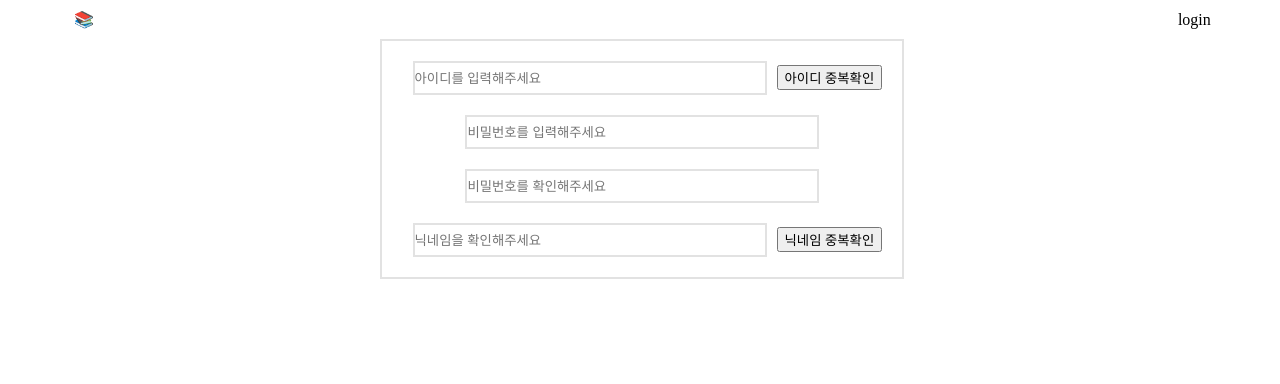
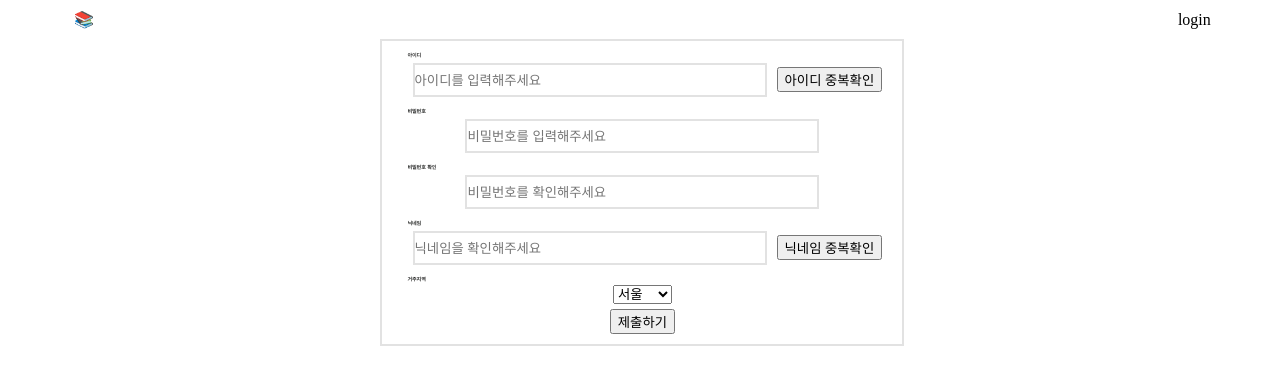
Before and after one commit to yundevingV/BookStore24, a React (Create React App) app: page /join in a window 1280 px wide. Shown: the top 384 px of the page. Built offline with nearby package versions, Linux system fonts and the light colour scheme.

Commit message:
[Feat] : Join 페이지 구현

```diff
--- a/src/pages/Join.tsx
+++ b/src/pages/Join.tsx
@@ -1,9 +1,17 @@
-import React from "react";
+import React,{useState} from "react";
 import Header from "../components/Header";
 
 import { styled } from "styled-components";
 
 export default function Join(){
+
+    // 거주지역 선택 더미 데이터
+    const selectList = ["서울", "인천", "경기도", "부산"];
+    const [selected, setSelected] = useState('');
+
+    const handleSelect = (e : any) => {
+        setSelected(e.target.value);
+      };
     return(
         <Wrapper>
             <Header />
@@ -12,7 +20,13 @@ export default function Join(){
 
                 {/* 아이디 */}
                 <InputContainer>
+
                     <Form>
+
+                        <PDiv>
+                            <P>아이디</P>
+                        </PDiv>
+
                         <Input
                             placeholder='아이디를 입력해주세요' />
                             <OverlapButton>
@@ -24,8 +38,17 @@ export default function Join(){
                 {/* 비밀번호 */}
                 <InputContainer>
                     <Form>
+                        <PDiv>
+                            <P>비밀번호</P>
+                        </PDiv>
+
                         <Input
                             placeholder='비밀번호를 입력해주세요'/>
+
+                        <PDiv>
+                            <P>비밀번호 확인</P>
+                        </PDiv>
+
                         <Input
                             placeholder='비밀번호를 확인해주세요'/>
                     </Form>
@@ -34,6 +57,10 @@ export default function Join(){
                 {/* 닉네임 */}
                 <InputContainer>
                     <Form>
+                        <PDiv>
+                            <P>닉네임</P>
+                        </PDiv>
+
                         <Input
                             placeholder='닉네임을 확인해주세요'/>
                             <OverlapButton>
@@ -41,6 +68,27 @@ export default function Join(){
                             </OverlapButton>
                     </Form>
                 </InputContainer>
+
+                {/* 거주지역 */}
+                <InputContainer>
+                        <PDiv>
+                            <P>거주지역</P>
+                        </PDiv>
+
+                    <select onChange={handleSelect} value={selected}>
+                        {selectList.map((item) => (
+                            <option value={item} key={item}>
+                                {item}
+                            </option>
+                        ))}
+                    </select>
+                </InputContainer>
+
+                <ButtonContainer>
+                    <SubmitButton>
+                        제출하기
+                    </SubmitButton>
+                </ButtonContainer>
             </JoinContainer>
 
         </Wrapper>
@@ -67,6 +115,23 @@ const InputContainer = styled.div`
 margin: 0 auto;
 text-align : center;
 `
+const PDiv = styled.div`
+margin:0px;
+border : 0px;
+
+`
+
+const P = styled.p`
+font-size : 5px;
+text-align : left;
+
+/* 상 오 하 왼 */
+margin : 0px 0px -5px 15px;
+
+font-weight : bold;
+color : #212221;
+
+`
 
 const Form = styled.form`
 `
@@ -90,3 +155,11 @@ padding : 0px;
 `
 const OverlapButton = styled.button`
 `
+const ButtonContainer = styled.div`
+margin: 0 auto;
+text-align : center;
+`
+
+const SubmitButton = styled.button`
+
+`
--- a/src/pages/Login.tsx
+++ b/src/pages/Login.tsx
@@ -6,16 +6,21 @@ import { styled } from "styled-components";
 
 export default function Login() {
 
-    const [id, idChangeHandler, idReset] = useInput("");
-    const [password, passwordChangeHandler, passwordReset] = useInput("");
+    const [ { id, password }, onInputChange, resetInput ] = useInput({
+        id: '',
+        password: '',
+    });
 
-    const handleSubmit = (e : React.FormEvent<HTMLFormElement> ) => {
-        e.preventDefault();
+    console.log(id)
+    console.log(password)
+
+
+    const submit = (e : React.MouseEvent) => {
         console.log(id);
         console.log(password);
-        idReset();
-        passwordReset();
-    };
+        resetInput();
+
+    }
     return(
         <Wrapper>
             <Header />
@@ -28,20 +33,20 @@ export default function Login() {
 
                 <InputContainer>
 
-                <form onSubmit={handleSubmit}>
+                <form >
 
                     <Input
                         placeholder='아이디를 입력해주세요'
-                        name="name"
+                        name="id"
                         value={id}
-                        onChange={idChangeHandler}
+                        onChange={onInputChange}
                         />
 
                     <Input
                         placeholder='비밀번호를 입력해주세요'
                         name="password"
                         value={password}
-                        onChange={passwordChangeHandler}
+                        onChange={onInputChange}
                         />
                 </form>
 
@@ -60,7 +65,7 @@ export default function Login() {
                 </MenuContainer>
 
                 <ButtonContainer>
-                    <SubmitButton >
+                    <SubmitButton onClick={submit} >
                         로그인하기
                     </SubmitButton>
                 </ButtonContainer>
```
